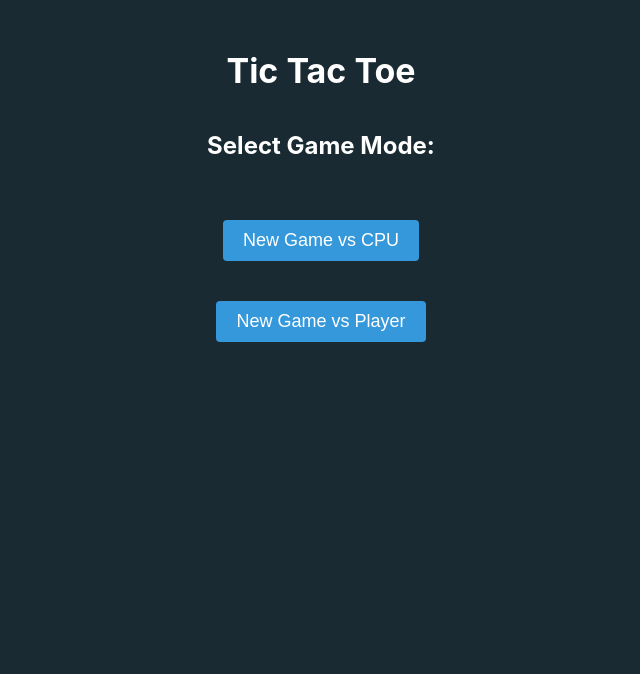
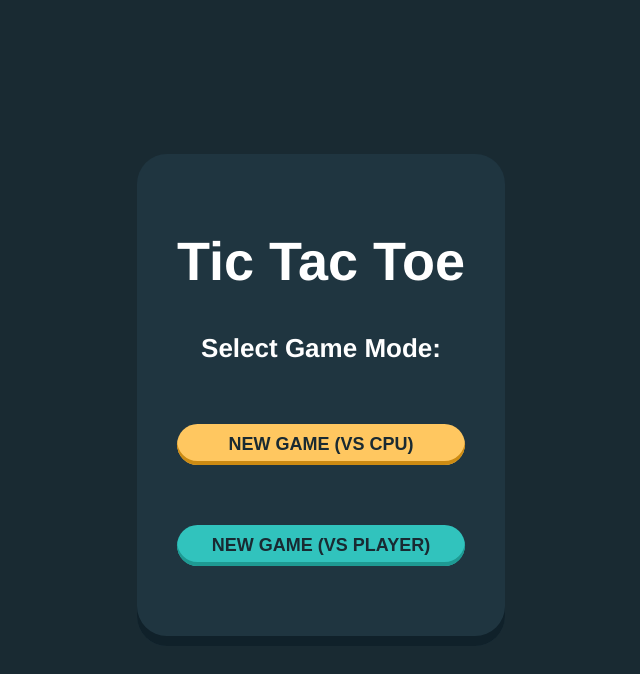
Before and after one commit to ed55567/tic_tac_toe, a React (Create React App) app: page / in a window 1280 px wide. Shown: the top 674 px of the page, without its empty margins (319-959 px from the left). Built offline with nearby package versions, Linux system fonts and the light colour scheme.

Commit message:
updated css style and start menu

```diff
--- a/src/App.css
+++ b/src/App.css
@@ -1,15 +1,29 @@
+body {
+  background-color: #192a32;
+  color: white;
+  display: flex;
+  justify-content: center;
+  align-items: center;
+  height: 100vh;
+  margin: 0;
+}
+
 .App {
   text-align: center;
-  margin-top: 50px;
-}
-
-body{
-  background-color: #192a32;
-  color: white;
+  font-family: "Outfit-Bold", Helvetica;
+  background-color: #1f3540;
+  box-shadow: inset 0px -10px 0px #10212a;
+  padding: 40px;
+  border-radius: 30px;
 }
 
 h1 {
-  font-size: 34px;
+  font-size: 54px;
+  margin-bottom: 20px;
+}
+
+h2 {
+  font-size: 26px;
   margin-bottom: 20px;
 }
 
@@ -21,6 +35,43 @@ h1 {
   align-items: center;
   gap: 40px;
 }
+
+.cpu-menu {
+  font-weight: 700;
+  color: #192a32;
+  display: flex;
+  flex-direction: column;
+  margin-bottom: 20px;
+  align-items: center;
+  gap: 40px;
+  background-color: #ffc760;
+  border-radius: 30px;
+  box-shadow: inset 0px -4px 0px #cc8b13;
+  width: 100%;
+}
+
+.player-menu{
+  font-weight: 700;
+  color: #192a32;
+  display: flex;
+  flex-direction: column;
+  margin-bottom: 20px;
+  align-items: center;
+  gap: 40px;
+  background-color: #31c3bd;
+  border-radius: 30px;
+  box-shadow: inset 0px -4px 0px #1e9a93;
+  width: 100%;
+}
+
+.cpu-menu:hover {
+  background-color: #cc8b13;
+}
+
+.player-menu:hover {
+  background-color: #1e9a93;
+}
+
 
 .game {
   display: flex;
@@ -50,28 +101,31 @@ h1 {
   cursor: pointer;
 }
 
-#x{
+#x {
   background-color: #31c3bd;
   border-radius: 15px;
-  height: 25px;
+  height: 20px;
   width: 60px;
   align-items: center;
+  padding: 5px;
 }
 
-#o{
+#o {
   background-color: #f2b137;
   border-radius: 15px;
-  height: 25px;
+  height: 20px;
   width: 60px;
   align-items: center;
+  padding: 5px;
 }
 
-#ties{
+#ties {
   background-color: #a8bec9;
   border-radius: 15px;
-  height: 25px;
+  height: 20px;
   width: 100px;
   align-items: center;
+  padding: 5px;
 }
 
 .info {
--- a/src/App.js
+++ b/src/App.js
@@ -201,8 +201,8 @@ const App = () => {
     return (
       <div className="start-menu">
         <h2>Select Game Mode:</h2>
-        <button onClick={() => handleModeSelect('cpu')}>New Game vs CPU</button>
-        <button onClick={() => handleModeSelect('player')}>New Game vs Player</button>
+        <button className="cpu-menu" onClick={() => handleModeSelect('cpu')}>NEW GAME (VS CPU)</button>
+        <button className="player-menu" onClick={() => handleModeSelect('player')}>NEW GAME (VS PLAYER)</button>
       </div>
     );
   };
```
